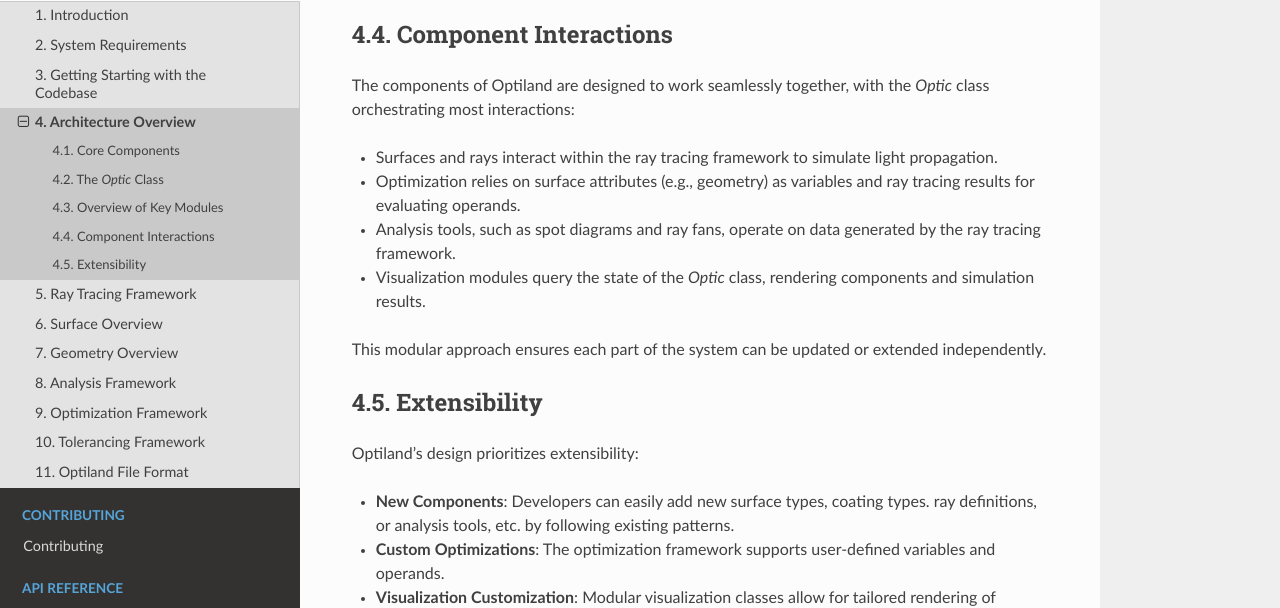
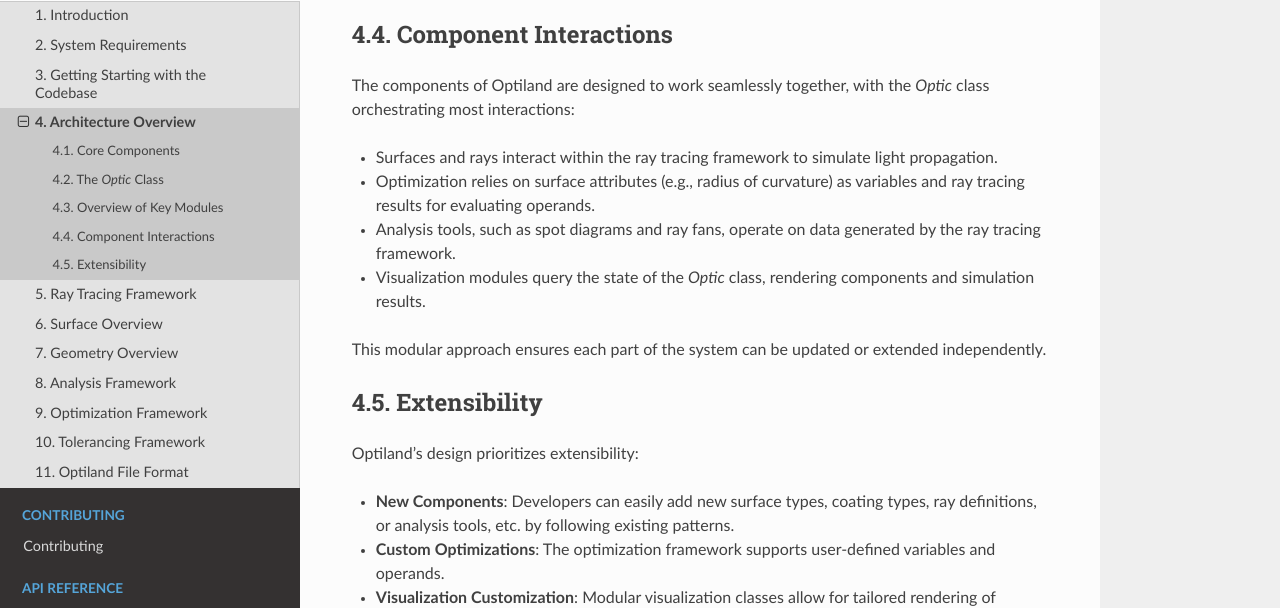
Before and after one commit to HarrisonKramer/optiland, a Sphinx documentation site: the page built from docs/developers_guide/architecture.rst, in a window 1280 px wide and 900 px high, scrolled down 2141 px. Shown: the part 86-694 px from the top of the window. Built offline with Sphinx 7.4.7 and the Read the Docs theme 3.1.0, drawn with Linux system fonts in a browser that asks for light colours; pages that are not in the unit, such as notebooks, are missing from menus.

Commit message:
docs: clarify surface attributes and enhance ray overview documentation for better understanding

```diff
--- a/docs/developers_guide/architecture.rst
+++ b/docs/developers_guide/architecture.rst
@@ -47,7 +47,7 @@
 The components of Optiland are designed to work seamlessly together, with the `Optic` class orchestrating most interactions:
 
 - Surfaces and rays interact within the ray tracing framework to simulate light propagation.
-- Optimization relies on surface attributes (e.g., geometry) as variables and ray tracing results for evaluating operands.
+- Optimization relies on surface attributes (e.g., radius of curvature) as variables and ray tracing results for evaluating operands.
 - Analysis tools, such as spot diagrams and ray fans, operate on data generated by the ray tracing framework.
 - Visualization modules query the state of the `Optic` class, rendering components and simulation results.
 
@@ -58,7 +58,7 @@
 
 Optiland's design prioritizes extensibility:
 
-- **New Components**: Developers can easily add new surface types, coating types. ray definitions, or analysis tools, etc. by following existing patterns.
+- **New Components**: Developers can easily add new surface types, coating types, ray definitions, or analysis tools, etc. by following existing patterns.
 - **Custom Optimizations**: The optimization framework supports user-defined variables and operands.
 - **Visualization Customization**: Modular visualization classes allow for tailored rendering of components or results.
 
--- a/docs/developers_guide/ray_overview.rst
+++ b/docs/developers_guide/ray_overview.rst
@@ -23,6 +23,7 @@
 Ray Types
 ---------
 Optiland supports three types of rays:
+
 - **Real Rays**: Standard rays with full 3D attributes, used for detailed tracing.
 - **Paraxial Rays**: Simplified rays using only height (`y`), angle (`u`), wavelength, and starting position (`z`). These are used for first-order system analysis.
 - **Polarized Rays**: Rays with additional polarization information, allowing simulations involving birefringent materials or coatings.
@@ -30,6 +31,7 @@
 Ray Generation
 --------------
 The ray tracing framework uses a **Ray Generator** to produce rays for tracing. The generator operates based on user-defined parameters, including:
+
 - Field points
 - Wavelengths
 - Aperture sampling (e.g., grid, random)
@@ -42,6 +44,7 @@
 Tracing Process
 ---------------
 Ray tracing is performed by sequentially propagating rays across the surfaces in the system:
+
 1. Rays are converted into the local coordinate system of the current surface.
 2. Rays intersections with the surface are identified and the ray propagates to the intersection point.
 3. If the surface has a physica aperture, rays may be clipped (intensity set to zero) if they fall outside this aperture.
@@ -58,6 +61,7 @@
 -------------
 
 The framework is designed to be extensible:
+
 - New ray types can be added by subclassing the `BaseRays` base class.
 - Custom ray generators can be implemented by following the existing interface.
 - Additional tracing logic can be integrated into the surface `trace` method for specialized applications.
```
